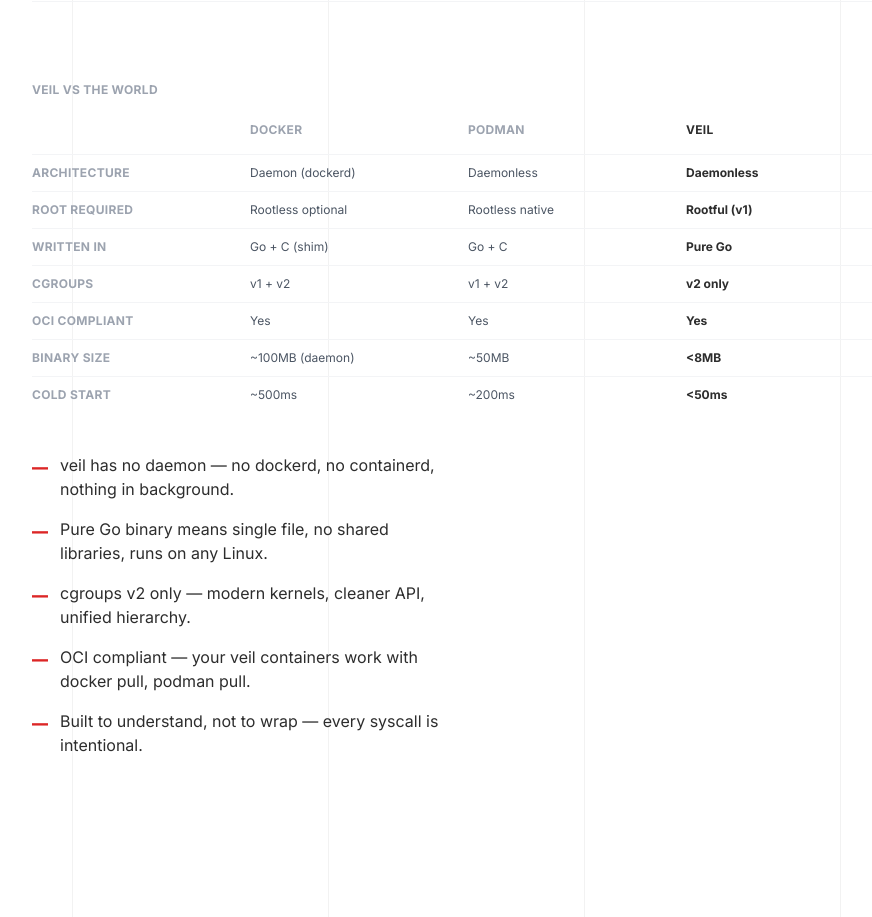
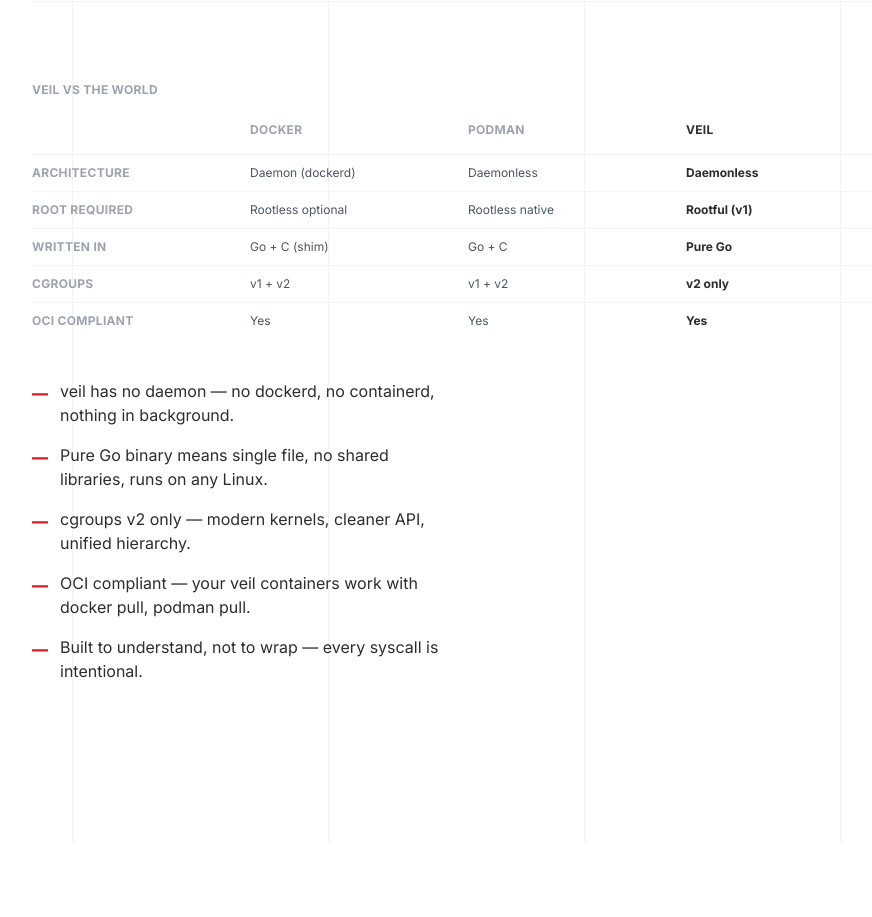
Before and after one commit to i-OmSharma/veil-Web, a React (Vite) app in the folder ui/: page /about in a window 1280 px wide. Shown: the part 1520-2437 px from the top of the page, without its empty margins (184-1056 px from the left). After the commit the page ends 2363 px from the top, so only its background shows below. Built offline with nearby package versions, Linux system fonts and the light colour scheme.

Commit message:
comparison table update

```diff
--- a/ui/src/pages/About.jsx
+++ b/ui/src/pages/About.jsx
@@ -104,8 +104,8 @@
                 ['Written in',     'Go + C (shim)',     'Go + C',           'Pure Go'],
                 ['cgroups',        'v1 + v2',           'v1 + v2',          'v2 only'],
                 ['OCI compliant',  'Yes',               'Yes',              'Yes'],
-                ['Binary size',    '~100MB (daemon)',   '~50MB',            '<8MB'],
-                ['Cold start',     '~500ms',            '~200ms',           '<50ms'],
+                // ['Binary size',    '~100MB (daemon)',   '~50MB',            '<8MB'],
+                // ['Cold start',     '~500ms',            '~200ms',           '<50ms'],
               ].map(([label, docker, podman, veil], i) => (
                 <div key={i} className="grid grid-cols-4 gap-x-6 py-2.5 border-t border-gray-100">
                   <span className="text-xs font-bold tracking-wide uppercase text-gray-400">{label}</span>
```
